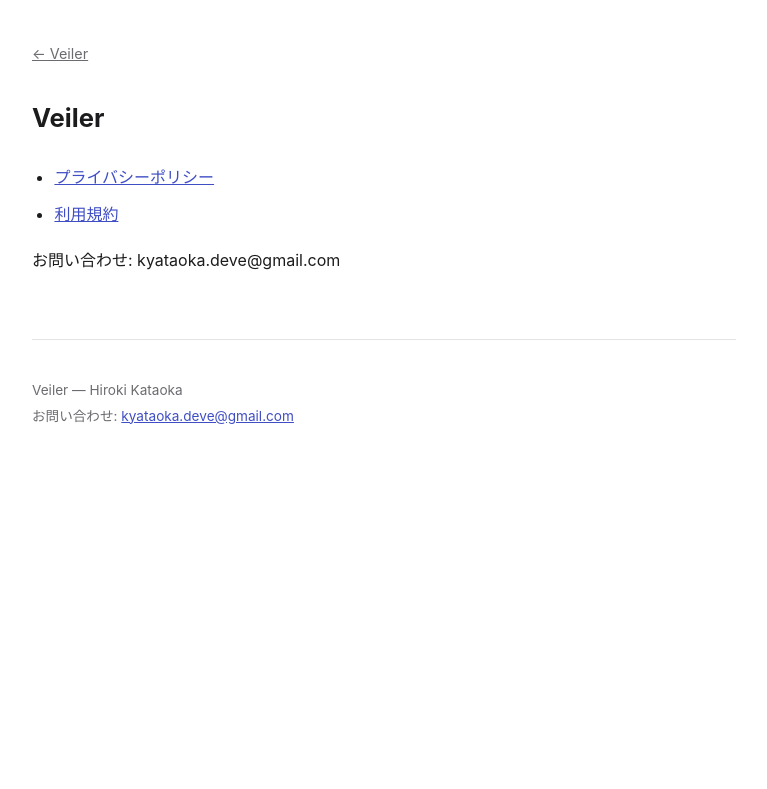
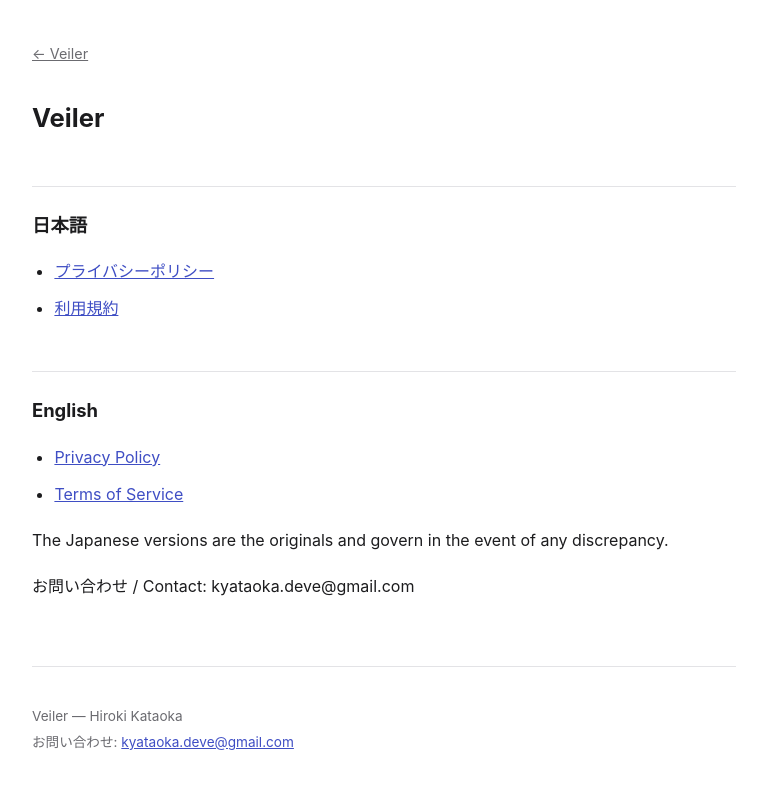
Before and after one commit to kyataoka/veiler-legal, a Jekyll site: the page built from index.md, in a window 1280 px wide. Shown: the top 789 px of the page, without its empty margins (256-1023 px from the left). Built offline with Jekyll 4.4.1, drawn with Linux system fonts in a browser that asks for light colours.

Commit message:
英語版を追加し、規約からスライドショーを落とす
英語は便宜的な訳で、原本は日本語。食い違ったときにどちらが優先するかを
各文書の冒頭に明記した。準拠法は日本法のままなので、訳が原本を上書きしない
ことをはっきりさせておく必要がある。

あわせて規約 3.1 から「スライドショー」を落とした。v1 で蓋をした機能で、
Pro が解放するものとして書いたままだった。ペイウォールと審査メモからは
すでに落としてある。最終改定日を 2026年8月19日 に更新。

```diff
--- a/_layouts/document.html
+++ b/_layouts/document.html
@@ -4,7 +4,7 @@
 <meta charset="utf-8">
 <meta name="viewport" content="width=device-width, initial-scale=1">
 <title>{{ page.title }} — Veiler</title>
-<meta name="description" content="{{ page.title }}（Veiler）">
+<meta name="description" content="{{ page.title }} — Veiler">
 <style>
   /* No external resources: these pages are read by App Review and by people
      on a phone, and both should get the whole document from one request. */
@@ -56,7 +56,14 @@
   hr { border: 0; border-top: 1px solid var(--rule); margin: 2.5rem 0; }
   table { border-collapse: collapse; width: 100%; display: block; overflow-x: auto; }
   th, td { border: 1px solid var(--rule); padding: 0.5em 0.7em; text-align: left; }
-  .home { display: block; margin-bottom: 2rem; font-size: 0.9rem; color: var(--muted); }
+  .bar {
+    display: flex;
+    justify-content: space-between;
+    gap: 1rem;
+    margin-bottom: 2rem;
+    font-size: 0.9rem;
+  }
+  .bar a { color: var(--muted); }
   footer {
     margin-top: 4rem;
     padding-top: 1.5rem;
@@ -68,11 +75,15 @@
 </head>
 <body>
 <main>
-  <a class="home" href="{{ '/' | relative_url }}">← Veiler</a>
+  <nav class="bar">
+    <a href="{{ '/' | relative_url }}">← Veiler</a>
+    {% if page.alt_url %}<a href="{{ page.alt_url | relative_url }}">{{ page.alt_label }}</a>{% endif %}
+  </nav>
   {{ content }}
   <footer>
     <p>Veiler — Hiroki Kataoka<br>
-    お問い合わせ: <a href="mailto:kyataoka.deve@gmail.com">kyataoka.deve@gmail.com</a></p>
+    {% if page.lang == 'en' %}Contact{% else %}お問い合わせ{% endif %}:
+    <a href="mailto:kyataoka.deve@gmail.com">kyataoka.deve@gmail.com</a></p>
   </footer>
 </main>
 </body>
--- a/index.md
+++ b/index.md
@@ -5,7 +5,17 @@
 
 # Veiler
 
+## 日本語
+
 - [プライバシーポリシー](privacy/ja/)
 - [利用規約](terms/ja/)
 
-お問い合わせ: kyataoka.deve@gmail.com
+## English
+
+- [Privacy Policy](privacy/en/)
+- [Terms of Service](terms/en/)
+
+The Japanese versions are the originals and govern in the event of any
+discrepancy.
+
+お問い合わせ / Contact: kyataoka.deve@gmail.com
```
Also changed, not shown: privacy/en.md (added, +134 -0 lines), privacy/ja.md (+2 -0 lines), terms/en.md (added, +100 -0 lines), terms/ja.md (+4 -2 lines), README.md.
